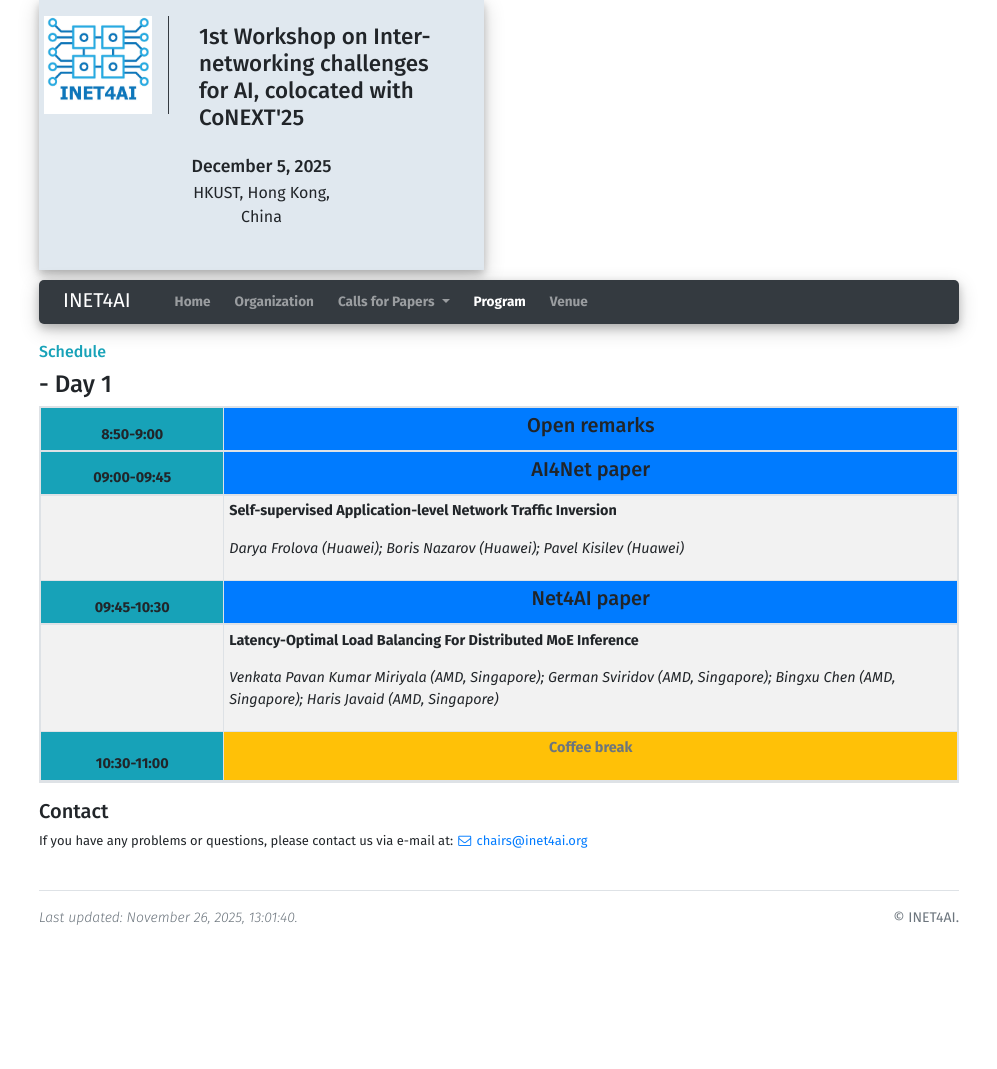
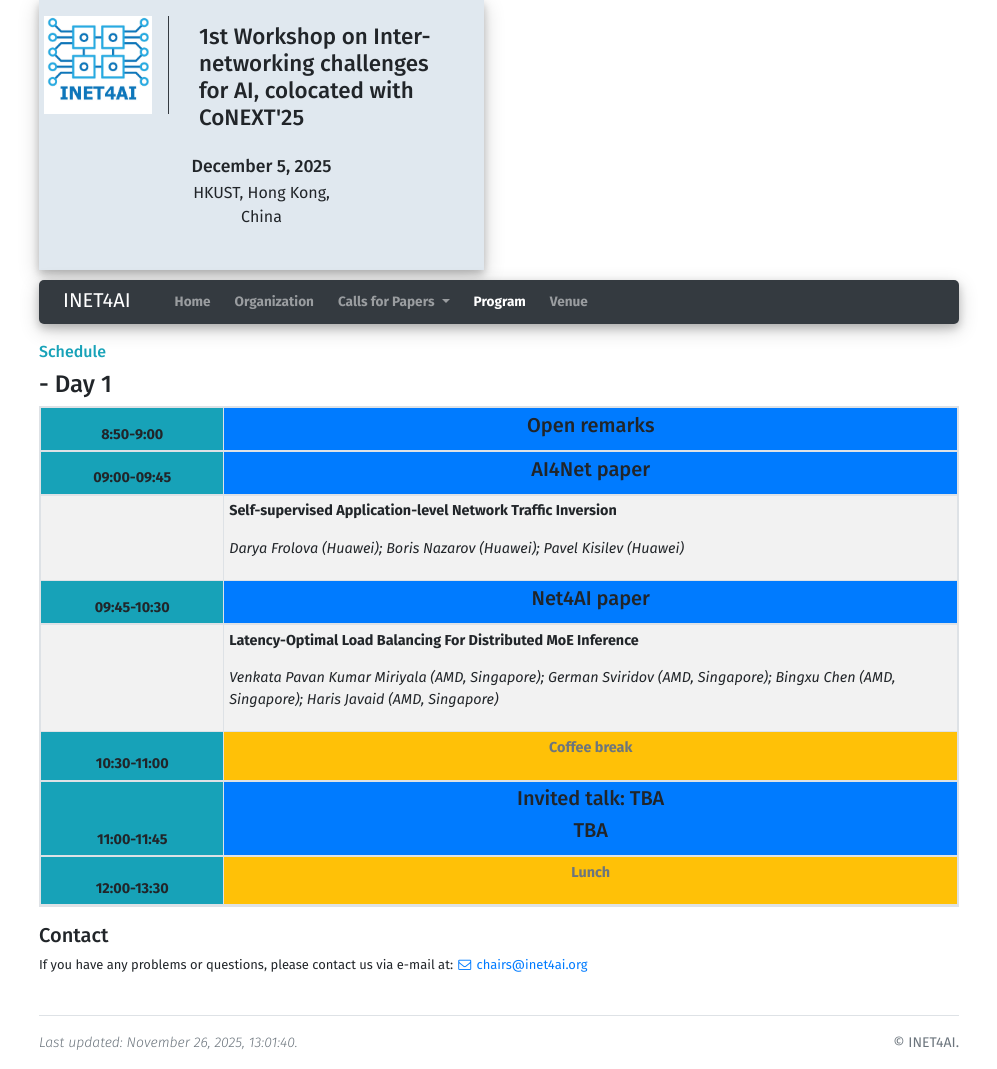
Before and after one commit to IRTF-net4AI/inet4ai, a Jekyll site: the page built from program.html, in a window 1280 px wide. Shown: the whole page, without its empty margins (141-1138 px from the left). Built offline with Jekyll 4.4.1, drawn with Linux system fonts in a browser that asks for light colours; before the commit the page ends 944 px from its top, so only the background shows below that.

Commit message:
Add new schedule entries for invited talk and lunch

```diff
--- a/_data/program.yml
+++ b/_data/program.yml
@@ -32,6 +32,15 @@ schedule:
   - startTime: "10:30"
     endTime: "11:00"
     title: "Coffee break"
+    type: "service"
+  - startTime: "11:00"
+    endTime: "11:45"
+    title: "Invited talk: TBA"
+    type: "presentation"
+    speaker: "TBA"
+  - startTime: "12:00"
+    endTime: "13:30"
+    title: "Lunch"
     type: "service"
 
 
```
